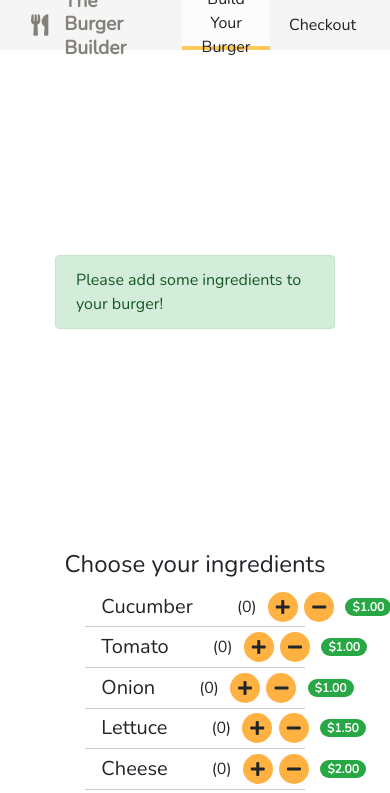
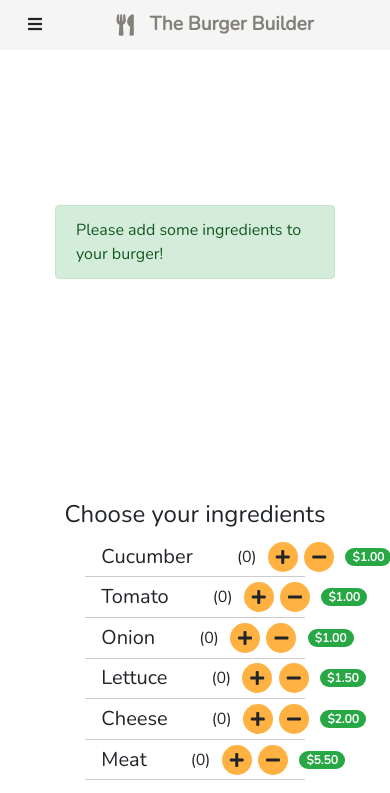
Before and after one commit to Nivsha08/react_practice, a React app: page / in a window 390 px wide. Shown: the top 793 px of the page. Built offline with nearby package versions, Linux system fonts and the light colour scheme.

Commit message:
added sidebar navigation on mobile

```diff
--- a/src/components/Backdrop/Backdrop.js
+++ b/src/components/Backdrop/Backdrop.js
@@ -3,7 +3,7 @@ import "./Backdrop.scss";
 
 const backdrop = (props) => (
     props.show ? <div className="backdrop"
-                      onClick={props.hideModal} /> : null
+                      onClick={props.clickMethod} /> : null
 );
 
 export default backdrop;
--- a/src/components/BurgerBuilder/OrderModal.js
+++ b/src/components/BurgerBuilder/OrderModal.js
@@ -10,7 +10,7 @@ const orderModal = (props) => {
     ));
     return (
         <div>
-            <Backdrop show={props.show} hideModal={props.hideModal} />
+            <Backdrop show={props.show} clickMethod={props.hideModal} />
             <div className="order-modal-wrapper">
                 <div className="modal-window">
                     <div className="modal-header">
--- a/src/components/Layout/Layout.js
+++ b/src/components/Layout/Layout.js
@@ -1,12 +1,32 @@
-import React from 'react';
+import React, { Component } from 'react';
+import Sidebar from "../Navigation/Sidebar/Sidebar"
+import TopBar from "../Navigation/Topbar";
 import "./layout.scss"
 
-const layout = ( props ) => {
-    return (
-        <div className="page-wrapper">
-            { props.children }
-        </div>
-    );
-};
+class layout extends Component {
+    state = {
+        isSidebarVisible: false
+    };
+    openSidebar = () => {
+        this.setState({ isSidebarVisible: true });
+    };
+    closeSidebar = () => {
+        this.setState({ isSidebarVisible: false });
+    };
+
+    render() {
+        return (
+            <div className="page-wrapper">
+                <TopBar visible={this.state.isSidebarVisible}
+                        open={this.openSidebar}
+                        close={this.closeSidebar} />
+                <Sidebar show={this.state.isSidebarVisible}
+                         open={this.openSidebar}
+                         close={this.closeSidebar} />
+                { this.props.children }
+            </div>
+        );
+    }
+}
 
 export default layout;
--- /dev/null
+++ b/src/components/Navigation/Sidebar/Sidebar.js
@@ -0,0 +1,20 @@
+import React from "react";
+import NavItems from "../NavItems"
+import Backdrop from "../../Backdrop/Backdrop"
+import "./sidebar.scss"
+
+const sidebar = ( props ) => {
+    const classes = props.show ? ["sidebar", "open"] : ["sidebar", "close"];
+    return (
+        <div>
+            <Backdrop show={props.show} clickMethod={props.close}/>
+            { props.show ?
+                <div className={classes.join(" ")}>
+                    <NavItems />
+                </div>
+            : null }
+        </div>
+    )
+};
+
+export default sidebar;
--- /dev/null
+++ b/src/components/Navigation/Sidebar/ToggleButton.js
@@ -0,0 +1,11 @@
+import React from 'react';
+
+const toggleButton = ( props ) => {
+    return (
+        <button onClick={props.visible ? props.close : props.open} className="btn btn-md btn-link">
+            <span className="fas fa-bars" />
+        </button>
+    );
+};
+
+export default toggleButton;
--- /dev/null
+++ b/src/components/Navigation/Sidebar/sidebar.scss
@@ -0,0 +1,29 @@
+.sidebar {
+  display: flex;
+  flex-direction: column;
+  align-items: stretch;
+  position: fixed;
+  width: 250px;
+  max-width: 70%;
+  height: 100%;
+  left: 0;
+  z-index: 200;
+  background-color: #dcdde1;
+  padding: 5rem 0;
+  box-sizing: border-box;
+  transition: transform .3s 0s ease-out;
+}
+
+.open { transform: translateX(0); }
+.close { transform: translateX(-100%); }
+
+.sidebar ul.navigation-items {
+  flex-direction: column;
+  padding: 0;
+}
+.sidebar .nav-link { margin: .2rem 0; width: 100%; }
+.sidebar .nav-link.active { border-bottom: none; border-right: 4px solid #feca57; background-color: rgba(#fff, .7); }
+
+@media screen and (min-width: 767px) {
+  .sidebar { display: none; }
+}
--- a/src/components/Navigation/Topbar.js
+++ b/src/components/Navigation/Topbar.js
@@ -1,10 +1,17 @@
 import React from 'react'
 import Logo from './Logo'
 import NavItems from './NavItems'
+import ToggleButton from './Sidebar/ToggleButton'
+import "./navigation.scss"
 
-const topBar = () => {
+const topBar = ( props ) => {
+    const view = document.getElementsByTagName("body")[0].clientWidth;
+    console.log(view);
     return (
         <div id="topbar" className="container-fluid">
+            { view <= 767 ? <ToggleButton visible={props.visible}
+                                          open={props.open}
+                                          close={props.close} /> : null }
             <Logo/>
             <NavItems/>
         </div>
--- a/src/components/Navigation/navigation.scss
+++ b/src/components/Navigation/navigation.scss
@@ -7,6 +7,9 @@
   background-color: #f5f5f5;
   color: #84817a;
 }
+
+.btn-link { color: #232323; }
+.btn-link:hover { color: rgba(#232323, .7); }
 
 .logo {
   display: flex;
@@ -50,3 +53,8 @@ ul.navigation-items {
 }
 .nav-link:hover { background-color: rgba(#fff, .7); }
 .nav-link.active { border-bottom: 4px solid #feca57; background-color: rgba(#fff, .7); }
+
+@media screen and (max-width: 767px) {
+  #topbar { position: fixed; top: 0; z-index: 300; }
+  #topbar ul { display: none; }
+}
--- a/src/containers/App.js
+++ b/src/containers/App.js
@@ -9,7 +9,6 @@ class App extends Component {
   render() {
     return (
       <div className="App">
-          <TopBar />
           <Layout>
             <BurgerBuilder />
           </Layout>
```
